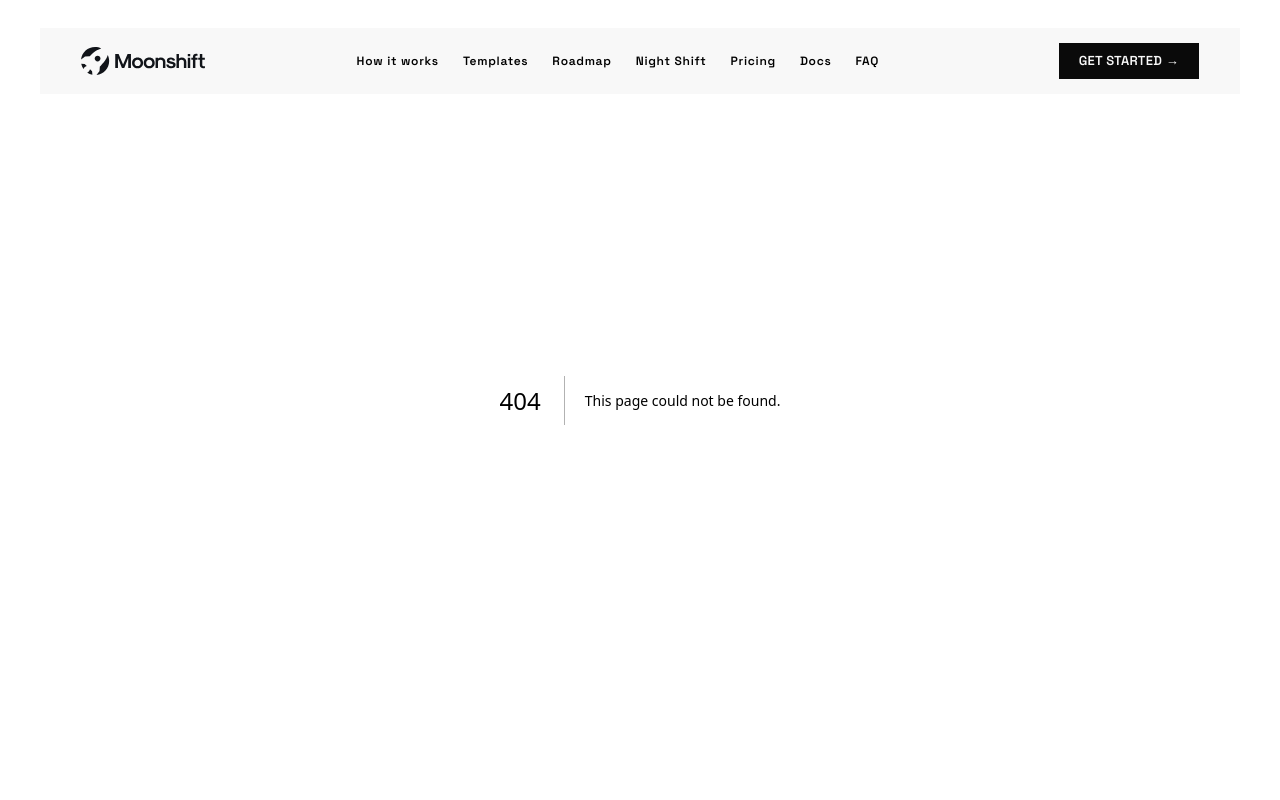
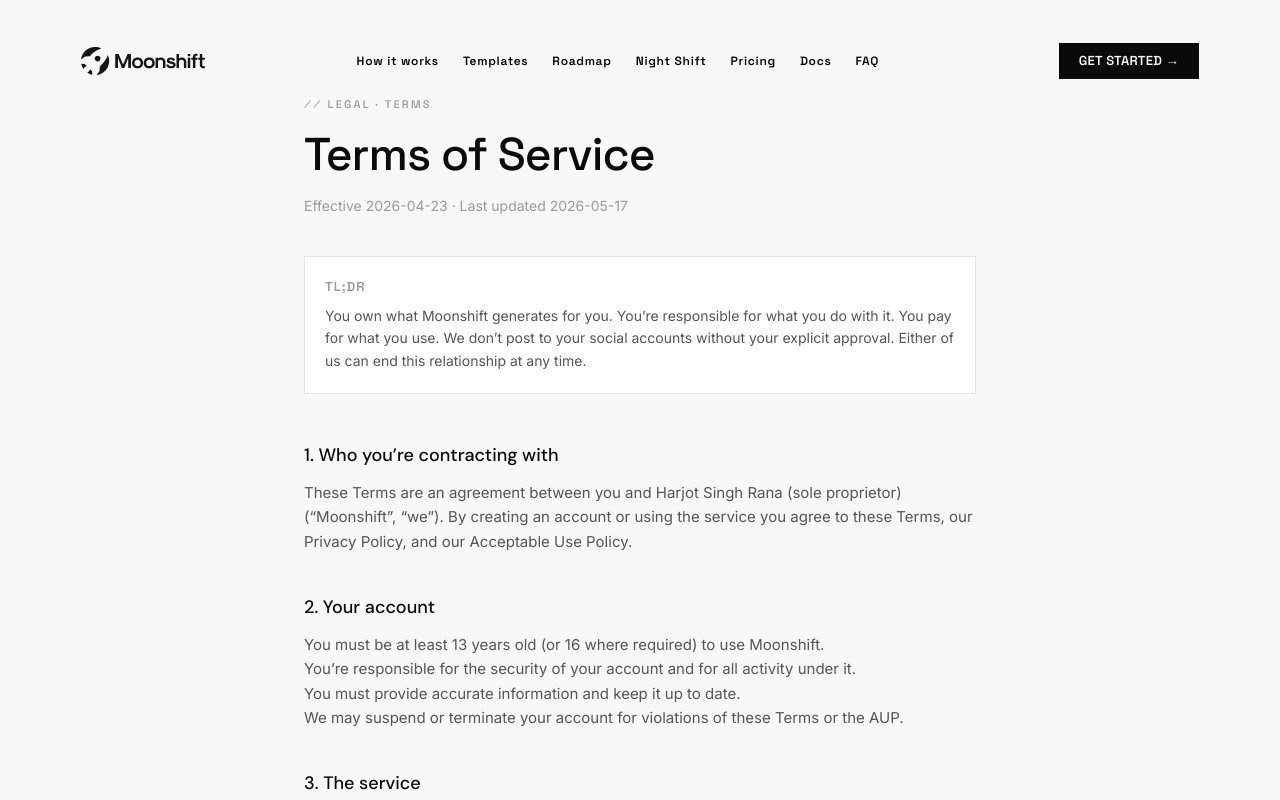
Before and after one commit to madvillax/Moonshift, a Next.js app: page /terms in a window 1280 px wide. Before the commit this address had no page. Shown: the top 800 px of the page. Built offline with nearby package versions, Linux system fonts and the light colour scheme; some icons are missing.

Commit message:
Create page.tsx

```diff
--- /dev/null
+++ b/src/app/terms/page.tsx
@@ -0,0 +1,155 @@
+export default function TermsPage() {
+  return (
+    <div className="min-h-screen bg-bg-deep text-text-primary pt-24 pb-20">
+      <div className="max-w-[720px] mx-auto px-6">
+        <span
+          className="text-[11px] font-medium tracking-[0.2em] text-text-muted uppercase mb-4 block"
+          style={{ fontFamily: "var(--font-space-grotesk)" }}
+        >
+          &frasl;&frasl; legal &middot; terms
+        </span>
+
+        <h1
+          className="text-3xl md:text-4xl lg:text-[46px] font-normal leading-[1.1] tracking-[-0.02em] text-text-primary mb-4"
+          style={{ fontFamily: "var(--font-space-grotesk)" }}
+        >
+          Terms of Service
+        </h1>
+
+        <p className="text-[14px] text-text-muted mb-10">
+          Effective 2026-04-23 &middot; Last updated 2026-05-17
+        </p>
+
+        <div className="p-5 border border-border-subtle bg-bg-surface mb-12">
+          <h2 className="text-[13px] font-semibold tracking-[0.08em] uppercase text-text-muted mb-2" style={{ fontFamily: "var(--font-space-grotesk)" }}>
+            TL;DR
+          </h2>
+          <p className="text-[14px] text-text-secondary leading-relaxed">
+            You own what Moonshift generates for you. You&rsquo;re responsible for what you do with it. You pay for what you use. We don&rsquo;t post to your social accounts without your explicit approval. Either of us can end this relationship at any time.
+          </p>
+        </div>
+
+        <Section title="1. Who you&rsquo;re contracting with">
+          <p>
+            These Terms are an agreement between you and Harjot Singh Rana (sole proprietor) (&ldquo;Moonshift&rdquo;, &ldquo;we&rdquo;). By creating an account or using the service you agree to these Terms, our Privacy Policy, and our Acceptable Use Policy.
+          </p>
+        </Section>
+
+        <Section title="2. Your account">
+          <ul>
+            <li>You must be at least 13 years old (or 16 where required) to use Moonshift.</li>
+            <li>You&rsquo;re responsible for the security of your account and for all activity under it.</li>
+            <li>You must provide accurate information and keep it up to date.</li>
+            <li>We may suspend or terminate your account for violations of these Terms or the AUP.</li>
+          </ul>
+        </Section>
+
+        <Section title="3. The service">
+          <p>
+            Moonshift is an autonomous pipeline that turns a prompt into a deployed application, a GitHub repository, drafted launch posts, and a hero image. The pipeline is gated by a human-in-the-loop step before anything is published to your connected social accounts.
+          </p>
+          <p>
+            The service is provided on an &ldquo;as is&rdquo; and &ldquo;as available&rdquo; basis during beta. We may change, suspend, or discontinue features at any time, with reasonable advance notice for material changes affecting paid customers.
+          </p>
+        </Section>
+
+        <Section title="4. Your content and generated artifacts">
+          <ul>
+            <li>You retain all rights in the prompts you send and the inputs you provide.</li>
+            <li>You own the code, images, and marketing artifacts the pipeline generates for you, subject to third-party open-source licenses on any bundled dependencies.</li>
+            <li>You grant us the limited rights we need to run the service: to process your prompts, generate artifacts, deploy to your connected accounts, and display your content back to you.</li>
+            <li>We may use aggregate, de-identified usage data to improve the service.</li>
+            <li>If you submit feedback, bug reports, or suggestions, you grant us a non-exclusive, perpetual, royalty-free license to use them without attribution.</li>
+          </ul>
+        </Section>
+
+        <Section title="5. AI-generated output">
+          <p>
+            Moonshift generates code, copy, and images using large language models. Output may contain mistakes, bugs, security issues, hallucinated facts, or unintended similarity to other work. You are responsible for reviewing and testing everything the pipeline produces before you deploy or publish it.
+          </p>
+          <p>We make no warranties about the accuracy, safety, or originality of generated output.</p>
+        </Section>
+
+        <Section title="6. Connected accounts and publishing">
+          <p>When you connect GitHub, Vercel, X, LinkedIn, or Google Ads:</p>
+          <ul>
+            <li>We only act on those accounts after you explicitly approve the action in the Moonshift interface.</li>
+            <li>For X and LinkedIn: we draft posts for your review. Nothing is published until you click approve.</li>
+            <li>You can disconnect any account at any time from your dashboard.</li>
+          </ul>
+        </Section>
+
+        <Section title="7. Billing and payment">
+          <ul>
+            <li>Paid plans are billed monthly in advance. Pricing is published at moonshift.io/pricing.</li>
+            <li>AI credits (&ldquo;moons&rdquo;) may be purchased separately and do not expire while your account is active.</li>
+            <li>You can cancel any time from your dashboard. Cancellation takes effect at the end of the current billing period. No refunds for partial months.</li>
+            <li>We may change plan pricing with 30 days&rsquo; notice. Your current rate is locked for the remainder of your billing period.</li>
+          </ul>
+        </Section>
+
+        <Section title="8. Acceptable use">
+          <p>You agree to follow our Acceptable Use Policy. We reserve the right to suspend or terminate accounts that violate the AUP without prior notice in cases of severe or illegal misuse.</p>
+        </Section>
+
+        <Section title="9. Intellectual property">
+          <p>
+            Moonshift&rsquo;s name, logo, UI design, and underlying platform code are our intellectual property. You may not copy, modify, or redistribute them without permission.
+          </p>
+        </Section>
+
+        <Section title="10. Limitation of liability">
+          <p>
+            To the maximum extent permitted by law, Moonshift is not liable for any indirect, incidental, special, consequential, or punitive damages arising from your use of the service. Our total liability for any claim is limited to the amount you paid us in the 12 months preceding the claim.
+          </p>
+        </Section>
+
+        <Section title="11. Indemnification">
+          <p>
+            You agree to indemnify and hold harmless Moonshift from any claims, damages, or expenses arising from your use of the service, your content, or your violation of these Terms or the AUP.
+          </p>
+        </Section>
+
+        <Section title="12. Termination">
+          <ul>
+            <li>You can stop using the service and delete your account at any time.</li>
+            <li>We may terminate or suspend your account for violations of these Terms, with notice where reasonably possible.</li>
+            <li>Upon termination, your right to use the service ends immediately. We will delete your account data within 30 days unless we are required to retain it by law.</li>
+          </ul>
+        </Section>
+
+        <Section title="13. Governing law and disputes">
+          <p>
+            These Terms are governed by the laws of India. Any disputes will be resolved through arbitration in Bengaluru, Karnataka. You agree to resolve disputes individually, not as part of a class action.
+          </p>
+        </Section>
+
+        <Section title="14. Changes to these terms">
+          <p>
+            We will notify you of material changes via email and a notice on the dashboard at least 30 days before they take effect. Continued use after changes take effect constitutes acceptance.
+          </p>
+        </Section>
+
+        <Section title="15. Contact">
+          <p>Questions about these Terms? Email support@moonshift.io.</p>
+        </Section>
+      </div>
+    </div>
+  );
+}
+
+function Section({ title, children }: { title: string; children: React.ReactNode }) {
+  return (
+    <section className="mb-10">
+      <h2
+        className="text-[18px] font-medium text-text-primary mb-3"
+        style={{ fontFamily: "var(--font-dm-sans)" }}
+      >
+        {title}
+      </h2>
+      <div className="text-[15px] text-text-secondary leading-relaxed space-y-3">
+        {children}
+      </div>
+    </section>
+  );
+}
```
